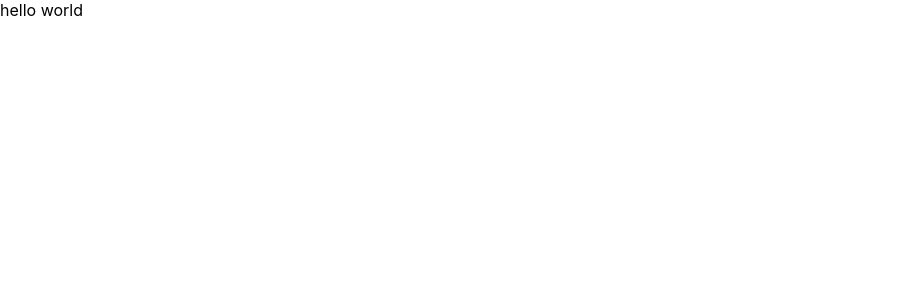
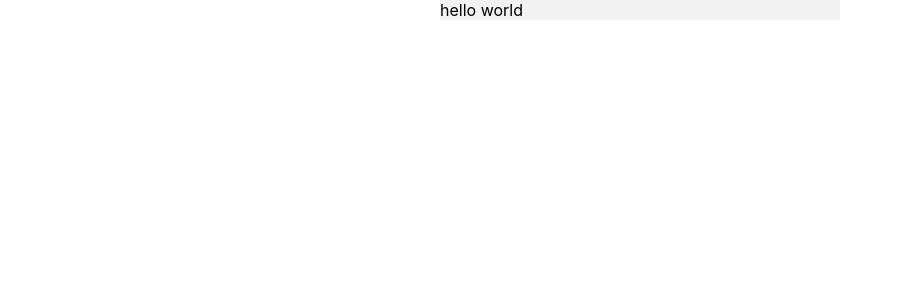
Before and after one commit to KB-T1/FrontEnd, a React (Create React App) app in the folder ollilove/: page / in a window 1280 px wide. Shown: the top 300 px of the page, without its empty margins (0-902 px from the left). Built offline with nearby package versions, Linux system fonts and the light colour scheme.

Commit message:
feat: 모바일 뷰 적용

```diff
--- a/ollilove/src/App.css
+++ b/ollilove/src/App.css
@@ -13,19 +13,11 @@
   }
 }
 
-.App-header {
-  background-color: #282c34;
-  min-height: 100vh;
-  display: flex;
-  flex-direction: column;
-  align-items: center;
-  justify-content: center;
-  font-size: calc(10px + 2vmin);
-  color: white;
-}
-
-.App-link {
-  color: #61dafb;
+.root {
+  max-width: 400px;
+  margin-left: auto;
+  margin-right: auto;
+  background-color: #f2f2f2;
 }
 
 @keyframes App-logo-spin {
--- a/ollilove/src/App.tsx
+++ b/ollilove/src/App.tsx
@@ -12,7 +12,7 @@ import {
 function App() {
   return (
     <RecoilRoot>
-      <div>hello world</div>
+      <div className="root">hello world</div>
     </RecoilRoot>
   );
 }
```
